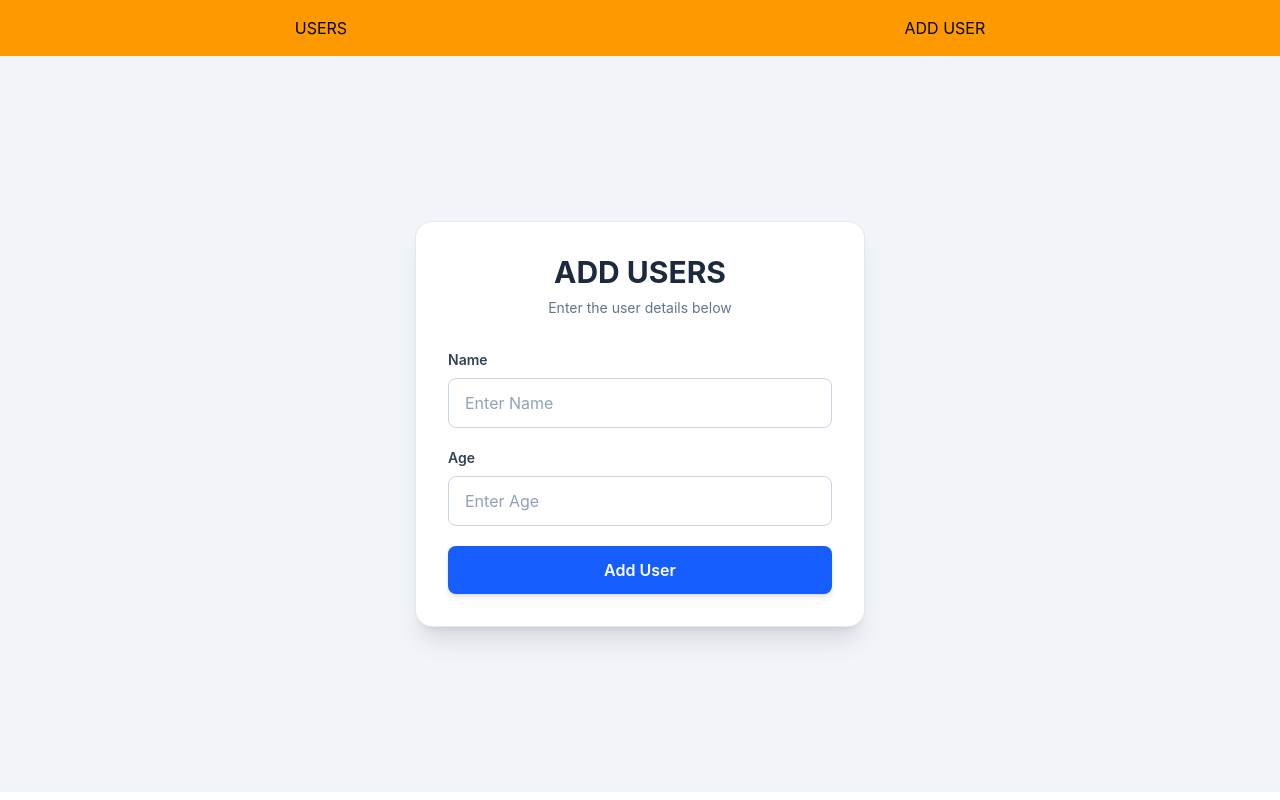
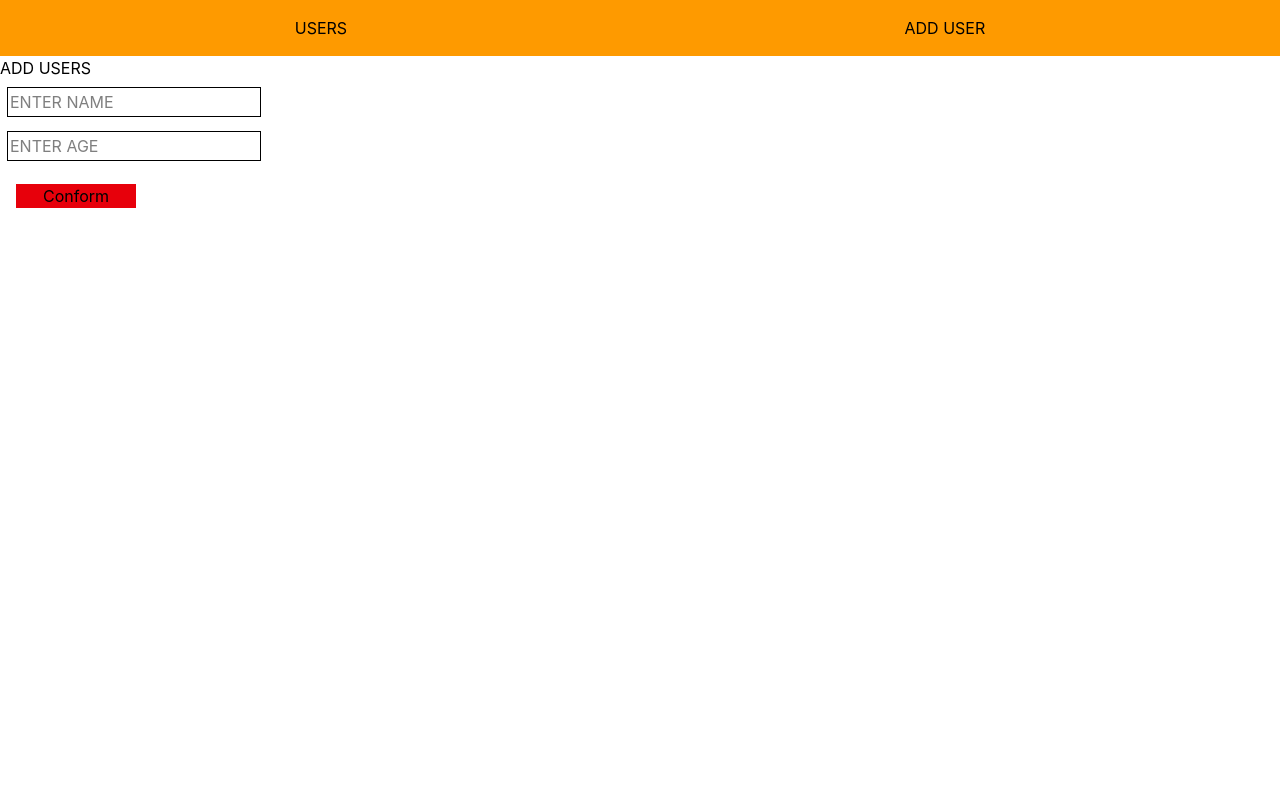
Before and after one commit to LITHIL70/api-s-prc, a React (Vite) app: page /adduser in a window 1280 px wide. Built offline with nearby package versions, Linux system fonts and the light colour scheme.

Commit message:
Fix user add and delete functionality

```diff
--- a/src/UserAdd.jsx
+++ b/src/UserAdd.jsx
@@ -1,68 +1,42 @@
 import { useState } from "react"
 import { useNavigate } from "react-router-dom"
 
-export default function UserAdd() {
-  const url = "http://localhost:3000/users/"
-  const navigate = useNavigate()
-  const [name, setName] = useState("")
-  const [age, setAge] = useState("")
+export default function UserAdd(){
 
-  async function addUser() {
-    const response = await fetch(url, {
-      method: "POST",
-      body: JSON.stringify({ name, age }),
-    })
+    let url="http://localhost:3000/users"
 
-    const data = await response.json()
+    let navigate = useNavigate()
 
-    if (data) {
-      alert("user added")
-      navigate("/users")
-    } else {
-      alert("user not added")
+    let[name,setName]=useState()
+    let[age,setAge]=useState()
+
+    async function addUser() {
+        let response = await fetch(url,{
+            method:"POST",
+            body:JSON.stringify({name, age})
+        });
+
+        response = await response.json()
+
+        if(response){
+            alert("user added")
+            navigate("/users")
+        }else{
+            alert("users not added")
+        }
+
     }
-  }
+    return(
+        <>
+        <div>
+            <h1>ADD USERS</h1>
 
-  return (
-    <main className="flex min-h-[calc(100vh-64px)] items-center justify-center bg-slate-100 px-4 py-10">
-      <section className="w-full max-w-md rounded-2xl bg-white p-8 shadow-xl ring-1 ring-slate-200">
-        <h1 className="mb-2 text-center text-3xl font-bold text-slate-800">ADD USERS</h1>
-        <p className="mb-8 text-center text-sm text-slate-500">Enter the user details below</p>
+            <input className="m-2 outline-1 p-0.5" re type="text" placeholder="ENTER NAME" onChange={(event)=>setName(event.target.value)}/><br></br>
+            <input className="m-2 outline-1 p-0.5" required type="text" placeholder="ENTER AGE"  onChange={(event)=>setAge(event.target.value)}/><br></br>
 
-        <div className="space-y-5">
-          <div>
-            <label htmlFor="name" className="mb-2 block text-sm font-semibold text-slate-700">Name</label>
-            <input
-              id="name"
-              className="w-full rounded-lg border border-slate-300 px-4 py-3 outline-none transition placeholder:text-slate-400 focus:border-blue-500 focus:ring-4 focus:ring-blue-100"
-              type="text"
-              placeholder="Enter Name"
-              value={name}
-              onChange={(event) => setName(event.target.value)}
-            />
-          </div>
+            <button className="m-4 w-30 bg-red-600" onClick={addUser}>Conform</button>
 
-          <div>
-            <label htmlFor="age" className="mb-2 block text-sm font-semibold text-slate-700">Age</label>
-            <input
-              id="age"
-              className="w-full rounded-lg border border-slate-300 px-4 py-3 outline-none transition placeholder:text-slate-400 focus:border-blue-500 focus:ring-4 focus:ring-blue-100"
-              type="text"
-              placeholder="Enter Age"
-              value={age}
-              onChange={(event) => setAge(event.target.value)}
-            />
-          </div>
-
-          <button
-            className="w-full rounded-lg bg-blue-600 px-4 py-3 font-semibold text-white shadow-md transition hover:bg-blue-700 active:scale-[0.99] focus:outline-none focus:ring-4 focus:ring-blue-200"
-            onClick={addUser}
-            type="button"
-          >
-            Add User
-          </button>
         </div>
-      </section>
-    </main>
-  )
+        </>
+    )
 }
--- a/src/UsersList.jsx
+++ b/src/UsersList.jsx
@@ -1,10 +1,11 @@
+
 import { useEffect, useState } from 'react'
 
 export default function UserList() {
   const [users, setUsers] = useState([])
   const [loading, setLoading] = useState(false)
 
-  const url = 'http://localhost:3000/users'
+  let url = 'http://localhost:3000/users/'
 
   async function getUsers() {
     const response = await fetch(url)
@@ -19,52 +20,56 @@ export default function UserList() {
     getUsers()
   }, [])
 
+  async function deletUser(id) {
+    console.log("clicked " + id)
+
+    const response = await fetch(url + id, {
+      method: "DELETE",
+    })
+
+    if (response.ok) {
+      alert("user deleted")
+      getUsers()
+    } else {
+      alert("something went wrong..")
+    }
+  }
+
   return (
-    <main className="min-h-screen bg-slate-100 px-4 py-10 sm:px-6">
-      <section className="mx-auto max-w-4xl">
-        <header className="mb-8 rounded-2xl bg-gradient-to-r from-blue-700 to-indigo-600 px-6 py-8 text-white shadow-lg sm:px-8">
-          <p className="text-sm font-semibold uppercase tracking-[0.2em] text-blue-100">Dashboard</p>
-          <h1 className="mt-2 text-3xl font-bold sm:text-4xl">Users List</h1>
-          <p className="mt-2 text-blue-100">Users fetched from your API</p>
-        </header>
+    <>
+      <div>
+        <h1 className='text-3xl font-bold'>
+          getting users through API
+        </h1>
+        <br></br>
 
-        {loading ? (
-          <div className="rounded-xl bg-white p-10 text-center shadow-sm ring-1 ring-slate-200">
-            <div className="mx-auto mb-4 h-9 w-9 animate-spin rounded-full border-4 border-slate-200 border-t-blue-600" />
-            <p className="font-medium text-slate-600">Loading users...</p>
-          </div>
-        ) : (
-          <div className="overflow-hidden rounded-xl bg-white shadow-lg ring-1 ring-slate-200">
-            <div className="border-b border-slate-200 px-6 py-4">
-              <h2 className="text-lg font-semibold text-slate-800">All Users</h2>
-              <p className="mt-1 text-sm text-slate-500">Total users: {users.length}</p>
-            </div>
+        <ul className='flex w-full border-2 justify-around'>
+          <li>Name</li>
+          <li>Age</li>
+          <li>Action</li>
+        </ul>
 
-            <div className="overflow-x-auto">
-              <table className="w-full text-left">
-                <thead>
-                  <tr className="bg-slate-800 text-xs uppercase tracking-wider text-white">
-                    <th className="px-6 py-4 font-semibold">Name</th>
-                    <th className="px-6 py-4 font-semibold">Age</th>
-                  </tr>
-                </thead>
-                <tbody className="divide-y divide-slate-100">
-                  {users.map((user, index) => (
-                    <tr key={user.id ?? index} className="transition hover:bg-blue-50">
-                      <td className="px-6 py-4 font-medium text-slate-800">{user.name}</td>
-                      <td className="px-6 py-4 text-slate-600">{user.age}</td>
-                    </tr>
-                  ))}
-                </tbody>
-              </table>
-            </div>
-
-            {users.length === 0 && (
-              <p className="px-6 py-8 text-center text-slate-500">No users found.</p>
-            )}
-          </div>
-        )}
-      </section>
-    </main>
+        {
+          !loading ? users.map((user) => (
+            <ul
+              key={user.id}
+              className='flex w-full border justify-around'
+            >
+              <li>{user.name}</li>
+              <li>{user.age}</li>
+              <li>
+                <button
+                  onClick={() => deletUser(user.id)}
+                  className='border p-2 m-2 bg-red-500'
+                >
+                  Delet
+                </button>
+              </li>
+            </ul>
+          )) :
+            <h1>Loading....</h1>
+        }
+      </div>
+    </>
   )
 }
```
